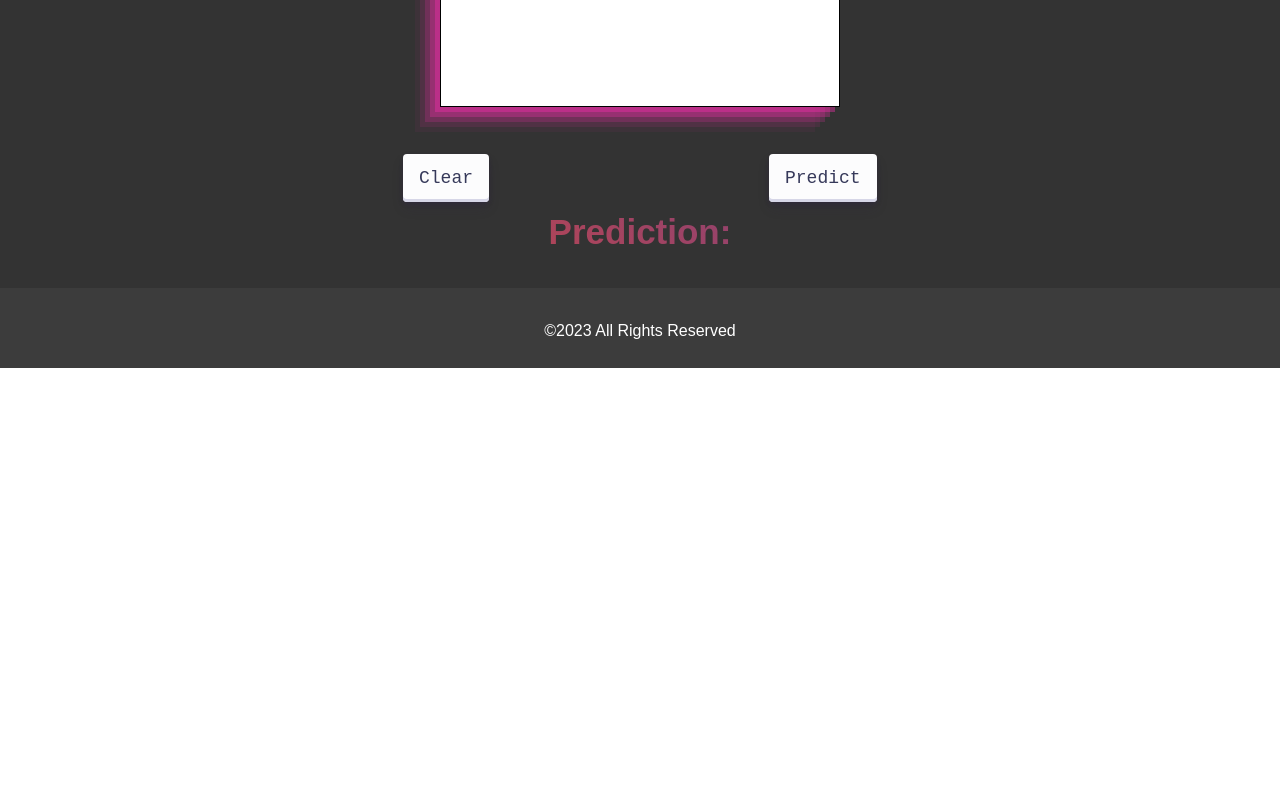
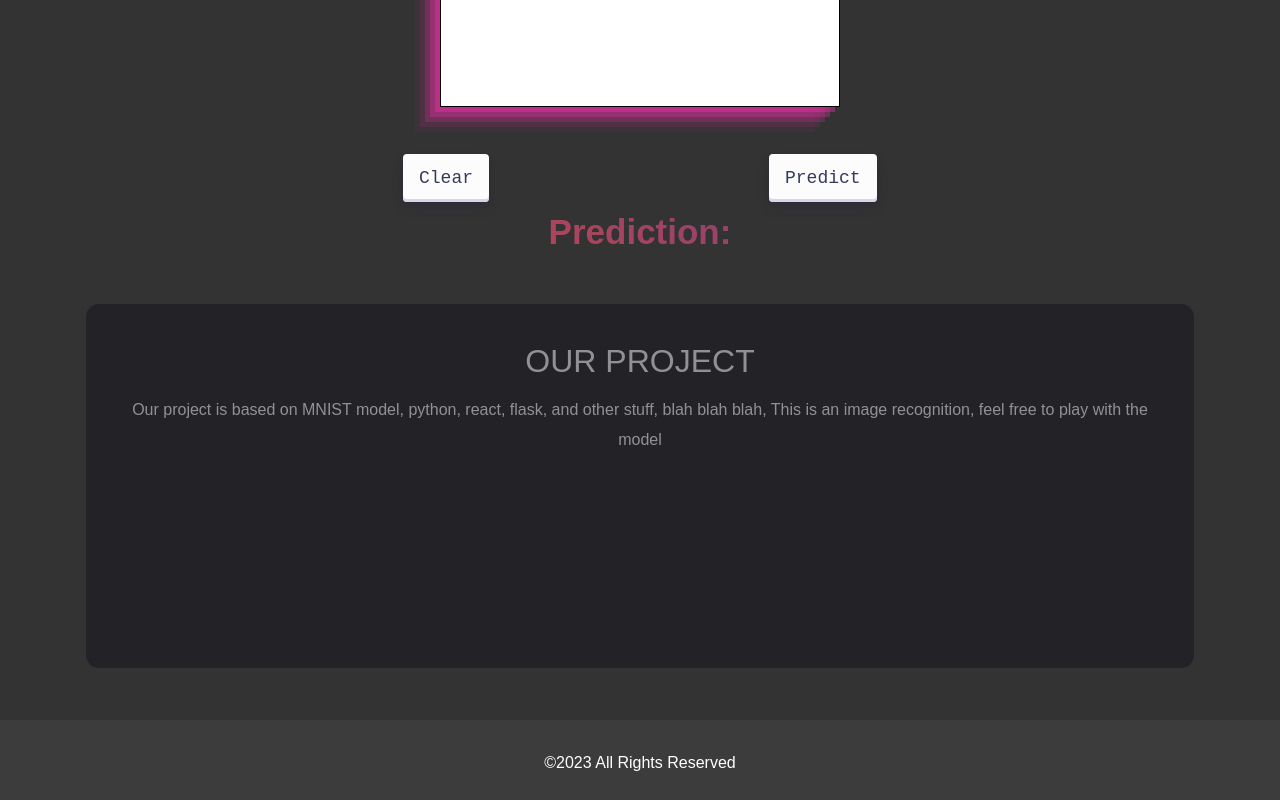
Before and after one commit to smulbean/MNIST-spotter, a React (Create React App) app in the folder frontend/: page / in a window 1280 px wide. Shown: the part 409-1209 px from the top of the page. Before the commit the page ends 800 px from the top, so only its background shows below. Built offline with nearby package versions, Linux system fonts and the light colour scheme; what @tensorflow/tfjs would draw is missing.

Commit message:
+ project description

```diff
--- a/frontend/src/App.css
+++ b/frontend/src/App.css
@@ -87,3 +87,97 @@ body {
   font-size: 1rem;
   font-weight: 300;
 }
+
+.glowing-cards{
+  min-height:50vh;
+  padding: 2em;
+  display:flex;
+  justify-content: center;
+  align-items: center;
+  flex-wrap: wrap;
+  gap: 1.5em;
+  overflow: hidden;
+}
+.glowing-cards::before{
+  content:"";
+  position: absolute;
+  width: 100%;
+  height: 100%;
+  top: 0;
+}
+
+.glowing-cards .card{
+  position: relative;
+  width: 50;
+  height: 23em;
+  color: #fff;
+  border-radius: 13px;
+  background: radial-gradient(
+    1000px circle at 0 0,
+    rgba(0, 94, 255, 0),
+    transparent 0%
+    );
+  display: flex;
+  justify-content: center;
+  align-items: center;
+  transition: 100ms;
+}
+
+.glowing-cards .card-content{
+  background-color: rgba(29, 29, 35, 0.7);
+  border-radius: inherit;
+  padding: 1.5em;
+  height: calc(100% - 4px);
+  width: calc(100% - 4px);
+  z-index: 0;
+}
+
+.glowing-cards .card h2 {
+  margin: 1em 0 0.5em 0;
+  color: #fff;
+  margin: 15px 0 10px 0;
+  font-size: 2rem;
+  font-weight: 400;
+}
+
+.glowing-cards .card p{
+  line-height:30px;
+}
+
+.glowing-cards:hover .card {
+  background: radial-gradient(
+    15000px circle at var(--x) var (--y),
+    rgba(0, 162, 255, 0.9),
+    transparent 16%
+  )
+}
+
+.glowing-cards .card-content * {
+  opacity:0.5;
+  transition: 300ms ease-in-out;
+}
+
+.glowing-cards .card:hover .card-content * {
+  opacity: 1;
+}
+
+.card::before {
+  content:"";
+  position: absolute;
+  top: 0;
+  left: 0;
+  right: 0;
+  bottom: 0;
+  border-radius: inherit;
+  background: radial-gradient(
+    1500px circle at var(--x) var(--y),
+    rgba(0, 153, 255, 0.623),
+    transparent 35%
+  );
+  opacity: 0;
+  z-index: 2;
+}
+
+.cards .card:hover::before {
+  opacity: 1;
+}
--- a/frontend/src/App.jsx
+++ b/frontend/src/App.jsx
@@ -3,7 +3,11 @@ import './App.css';
 import UploadImage from './components/uploadImage/uploadImage.component';
 import DrawingCanvas from './components/drawingCanvas/drawingCanvas.component';
 
+
+
+
 function App() {
+
   return (
     <div className="App">
       <br></br>
@@ -12,6 +16,17 @@ function App() {
       {/* <UploadImage /> */}
       <DrawingCanvas />
       <br></br>
+      <section class="glowing-cards">
+        <div class="card">
+          <div class="card-content">
+          <h2>OUR PROJECT</h2>
+          <p>Our project is based on MNIST model, python,
+              react, flask, and other stuff, blah blah blah,
+              This is an image recognition, feel free to play with the model
+          </p>
+          </div>
+        </div>
+      </section>
       <br></br>
       <footer class="footer">
         <p> &copy;2023 All Rights Reserved</p>
--- a/frontend/src/index.js
+++ b/frontend/src/index.js
@@ -4,11 +4,17 @@ import './index.css';
 import App from './App.jsx';
 import reportWebVitals from './reportWebVitals';
 
+
+
+
+
 const root = ReactDOM.createRoot(document.getElementById('root'));
 root.render(
   <React.StrictMode>
     <App />
+
   </React.StrictMode>
+
 );
 
 // If you want to start measuring performance in your app, pass a function
```
